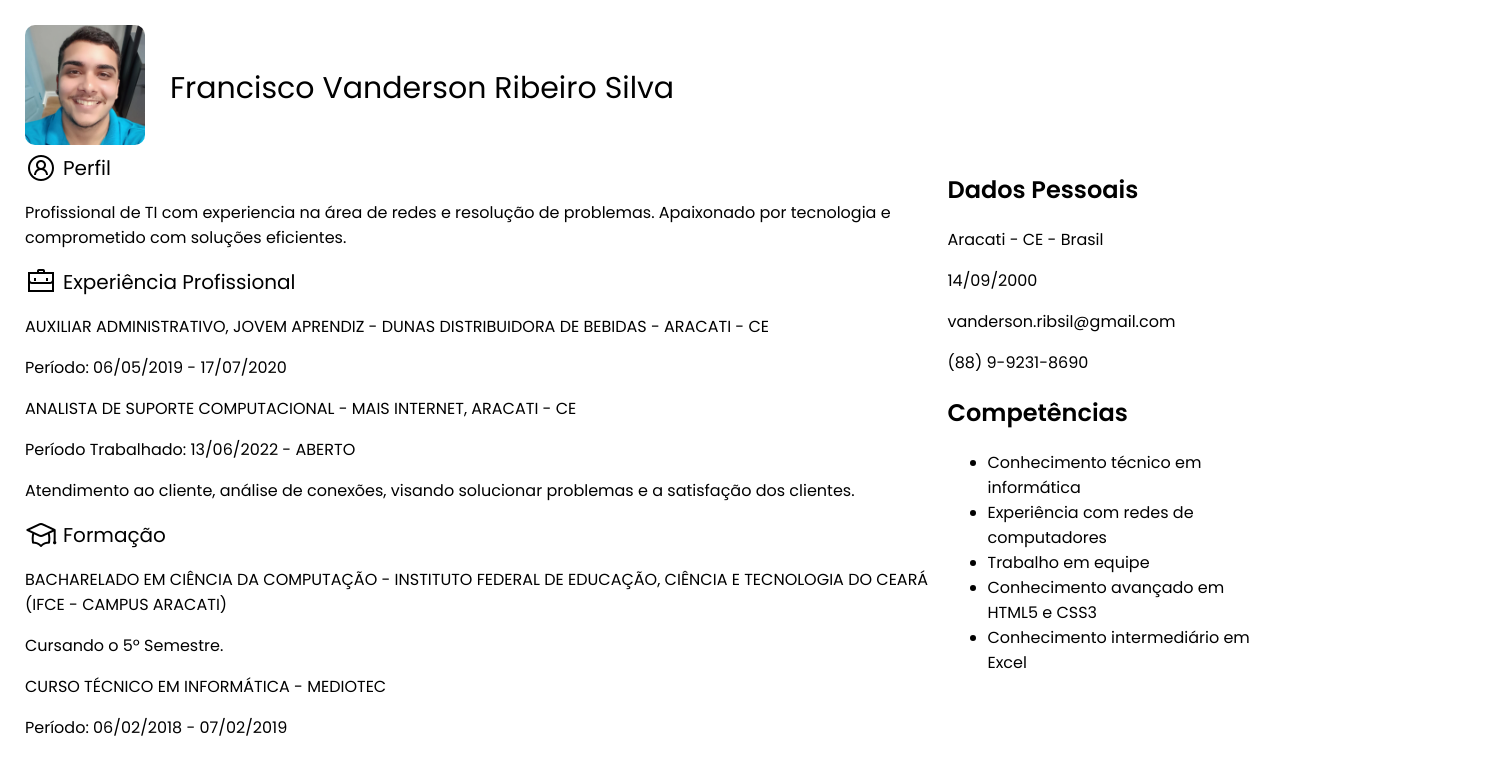
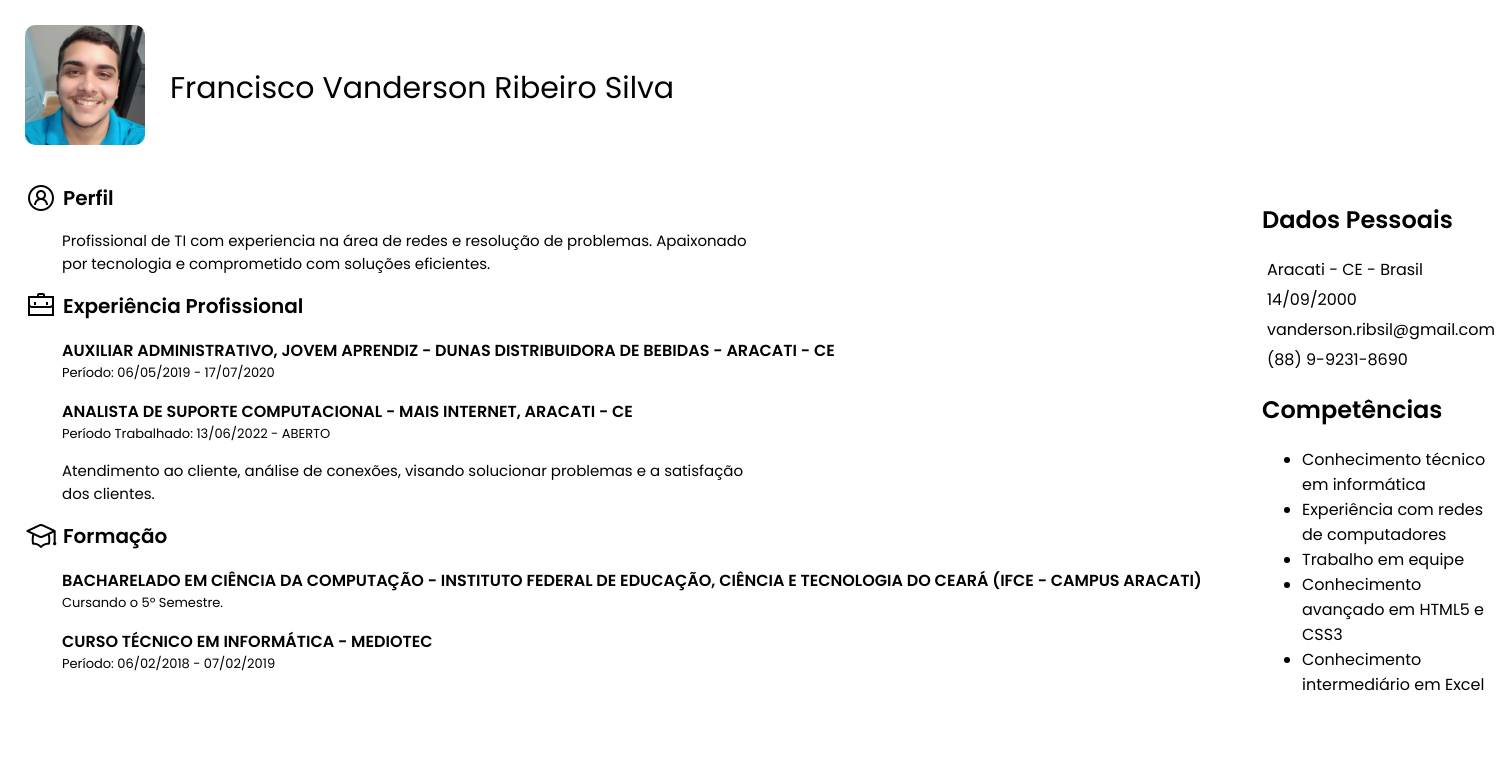
Before and after one commit to vanndsu/curriculo, a plain HTML site: page index.html in a window 1280 px wide. Shown: the whole page, 1500 px wide, since content can reach past the window. Drawn offline with Linux system fonts and the light colour scheme.

Commit message:
Update style.css

```diff
--- a/assets/css/style.css
+++ b/assets/css/style.css
@@ -1,54 +1,70 @@
-@import url('https://fonts.googleapis.com/css2?family=Open+Sans:ital,wght@0,300;0,400;1,400&family=Oswald:wght@400;700&family=Poppins:ital,wght@0,100;0,200;0,300;0,400;0,500;0,600;1,100&display=swap');
+@import url("https://fonts.googleapis.com/css2?family=Open+Sans:ital,wght@0,300;0,400;1,400&family=Oswald:wght@400;700&family=Poppins:ital,wght@0,100;0,200;0,300;0,400;0,500;0,600;1,100&display=swap");
 /*
 font-family: 'Open Sans', sans-serif;
 font-family: 'Oswald', sans-serif;
 font-family: 'Poppins', sans-serif;
 */
-body{
+body {
   margin: 25px;
-    font-family: 'Poppins', sans-serif;
+  font-family: "Poppins", sans-serif;
 }
-header{
+header {
   display: flex;
   align-items: center;
+  margin-bottom: 30px;
 }
-.header-logo img{
+.header-logo img {
   width: 120px;
   height: 120px;
   border-radius: 10px;
 }
-.header-nome{
-
+.header-nome {
   font-size: 30px;
   margin-left: 25px;
 }
 
-main{
+main {
   display: flex;
 }
-.main-area{
+.main-area {
   flex: 3;
 }
-main section{
+main section {
   display: flex;
   flex-direction: column;
 }
-
-.header-topics{
+.header-topics-text {
+  font-weight: bold;
+}
+.header-topics {
   display: flex;
   align-items: center;
   gap: 6px;
   font-size: 20px;
-
 }
-.header-topics-icon{
+.header-topics-icon {
   display: flex;
   align-items: center;
 }
-.area-trabalho p{
+.area-topics {
+  width: 1200px;
+  margin-left: 37px;
+}
+.area-head {
+  font-weight: bold;
+  margin-bottom: 0;
+}
+.area-desc {
+  width: 700px;
   font-size: 15px;
-    font-weight: 500;
 }
-aside{
+.area-periodo {
+  margin-top: 0;
+  font-size: 13px;
+}
+aside {
   flex: 1;
 }
+.dados-pessoais p {
+  margin: 5px;
+}
```
Lines whose indentation alone changed are shown as unchanged.
